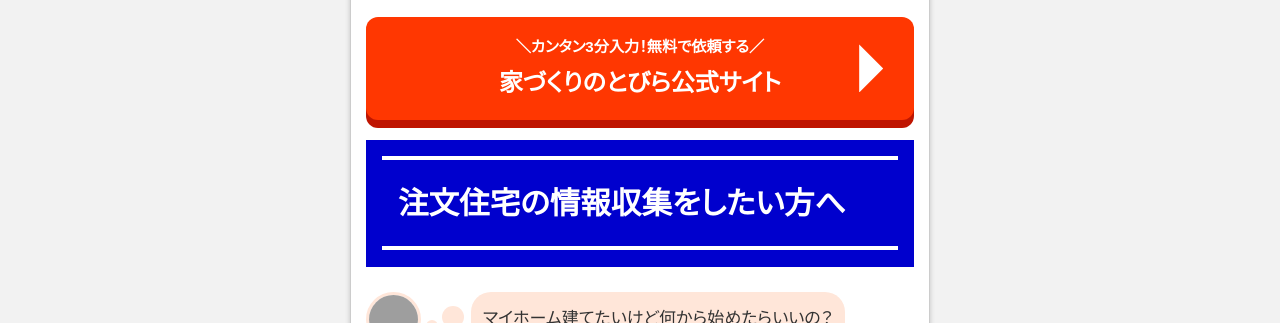
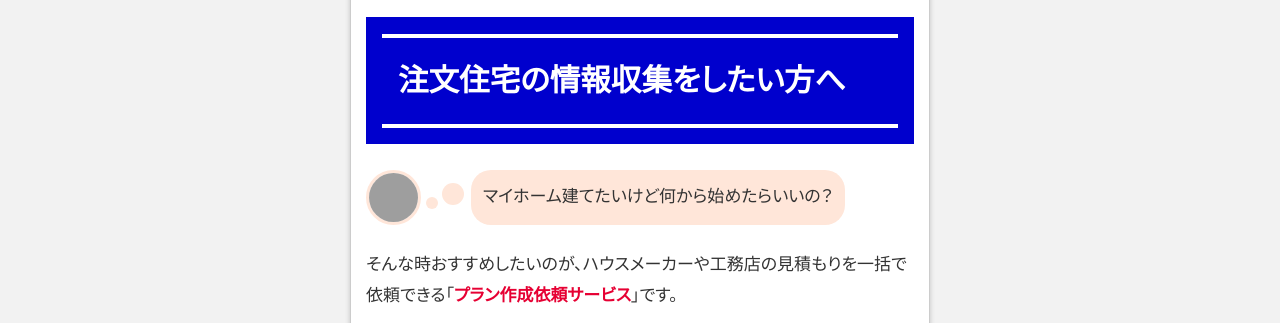
Before and after one commit to michikawa-source/home4u-lp-review, a plain HTML site: page index.html in a window 1280 px wide. Shown: the part 777-1100 px from the top of the page. Drawn offline with nearby package versions, Linux system fonts and the light colour scheme; grey boxes are pictures that could not be loaded.

Commit message:
FV直下のCTAボタンを削除
Co-Authored-By: Claude Opus 4.6 (1M context) <noreply@anthropic.com>

```diff
--- a/index.html
+++ b/index.html
@@ -808,11 +808,6 @@ a { text-decoration: none; color: inherit; }
 </div>
 </div>
 
-<!-- #5 KV直下CTA -->
-<div class="kv-cta">
-<div class="button"><a class="button__inner" href="#" onclick="return false;">
-<span class="button__text--sm">＼カンタン3分入力！無料で依頼する／</span><span class="button__text--lg">家づくりのとびら公式サイト</span></a></div>
-</div>
 </section>
 
 <!-- セクション1: 情報収集 -->
```
